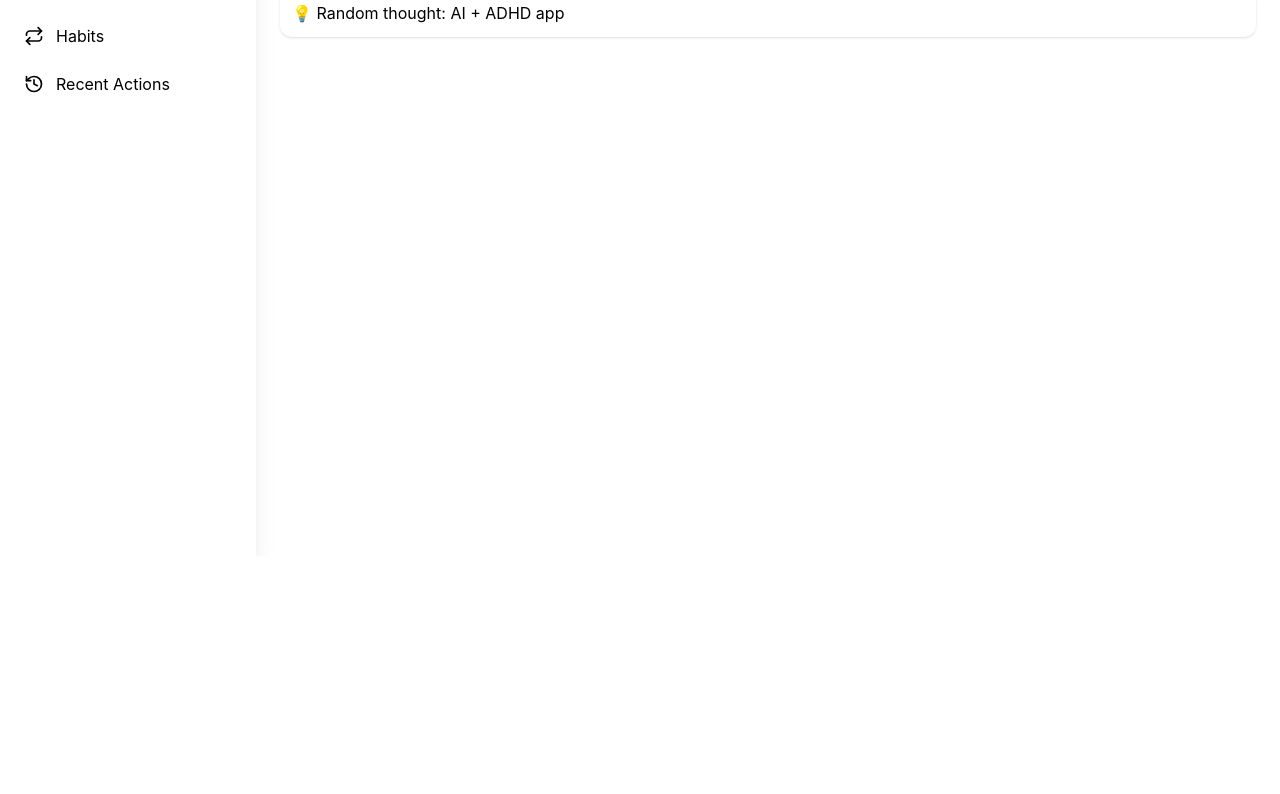
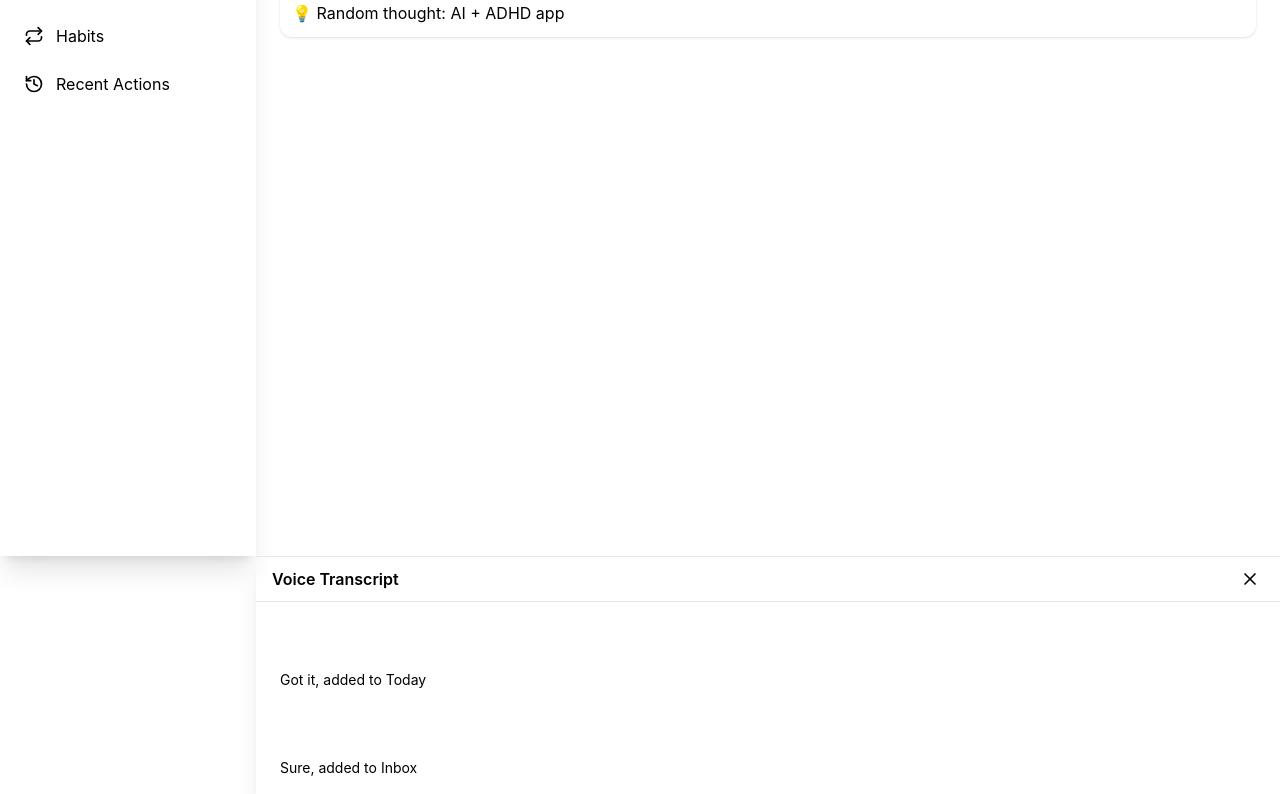
Before and after one commit to holly-ai-2025/holly-v6, a React (Vite) app in the folder apps/frontend/: page / in a window 1280 px wide. Shown: the part 244-1038 px from the top of the page. Before the commit the page ends 800 px from the top, so only its background shows below. Built offline with nearby package versions, Linux system fonts and the light colour scheme.

Commit message:
feat(ui): add docked VoiceBar with transcript panel
- VoiceBar now docks at bottom of screen
- Shows transcript bubbles with dummy data
- Can toggle open/closed with mic button
- Styled like a chat panel (WhatsApp style)
- Collapsible to hide when not needed

```diff
--- a/apps/frontend/src/App.tsx
+++ b/apps/frontend/src/App.tsx
@@ -2,16 +2,19 @@ import React, { useState } from "react";
 import { Sidebar } from "./components/Sidebar";
 import { TopBar } from "./components/TopBar";
 import { MainView } from "./components/MainView";
+import { VoiceBar } from "./components/VoiceBar";
 
 export default function App() {
   const [activeSection, setActiveSection] = useState("Inbox");
+  const [voiceActive, setVoiceActive] = useState(false);
 
   return (
     <div className="flex h-screen w-screen bg-background text-foreground">
       <Sidebar active={activeSection} onSelect={setActiveSection} />
-      <div className="flex flex-col flex-1">
-        <TopBar />
+      <div className="flex flex-col flex-1 relative">
+        <TopBar onToggleVoice={() => setVoiceActive(!voiceActive)} />
         <MainView section={activeSection} />
+        <VoiceBar open={voiceActive} onClose={() => setVoiceActive(false)} />
       </div>
     </div>
   );
--- a/apps/frontend/src/components/TopBar.tsx
+++ b/apps/frontend/src/components/TopBar.tsx
@@ -1,14 +1,14 @@
 import React from "react";
 import { Search, Mic, SunMoon } from "lucide-react";
 
-export function TopBar() {
+export function TopBar({ onToggleVoice }: { onToggleVoice: () => void }) {
   return (
     <header className="flex items-center justify-between px-4 py-2 border-b bg-card shadow-sm">
       <div className="flex items-center space-x-2">
-        <button className="p-2 rounded-full hover:bg-accent">
+        <button className="p-2 rounded-full hover:bg-accent" onClick={onToggleVoice}>
           <Mic className="h-5 w-5" />
         </button>
-        <span className="text-sm text-muted-foreground">VoiceBar (mock)</span>
+        <span className="text-sm text-muted-foreground">Voice</span>
       </div>
       <div className="flex items-center space-x-2">
         <div className="flex items-center bg-muted px-2 py-1 rounded-xl">
--- /dev/null
+++ b/apps/frontend/src/components/VoiceBar.tsx
@@ -0,0 +1,41 @@
+import React from "react";
+import { X } from "lucide-react";
+
+const dummyTranscript = [
+  { sender: "You", text: "Hey Holly, remind me to call Alex" },
+  { sender: "Holly", text: "Got it, added to Today" },
+  { sender: "You", text: "Also add buy groceries" },
+  { sender: "Holly", text: "Sure, added to Inbox" },
+];
+
+export function VoiceBar({ open, onClose }: { open: boolean; onClose: () => void }) {
+  return (
+    <div
+      className={`absolute bottom-0 left-0 right-0 bg-card border-t shadow-xl transform transition-transform duration-300 ${
+        open ? "translate-y-0" : "translate-y-full"
+      }`}
+      style={{ maxHeight: "40%" }}
+    >
+      <div className="flex items-center justify-between px-4 py-2 border-b">
+        <span className="font-semibold">Voice Transcript</span>
+        <button onClick={onClose} className="p-1 rounded hover:bg-accent">
+          <X className="h-5 w-5" />
+        </button>
+      </div>
+      <div className="overflow-y-auto p-4 space-y-2 h-48">
+        {dummyTranscript.map((msg, i) => (
+          <div
+            key={i}
+            className={`p-2 rounded-xl max-w-xs ${
+              msg.sender === "You"
+                ? "bg-primary text-white ml-auto"
+                : "bg-muted text-foreground mr-auto"
+            }`}
+          >
+            <p className="text-sm">{msg.text}</p>
+          </div>
+        ))}
+      </div>
+    </div>
+  );
+}
```
